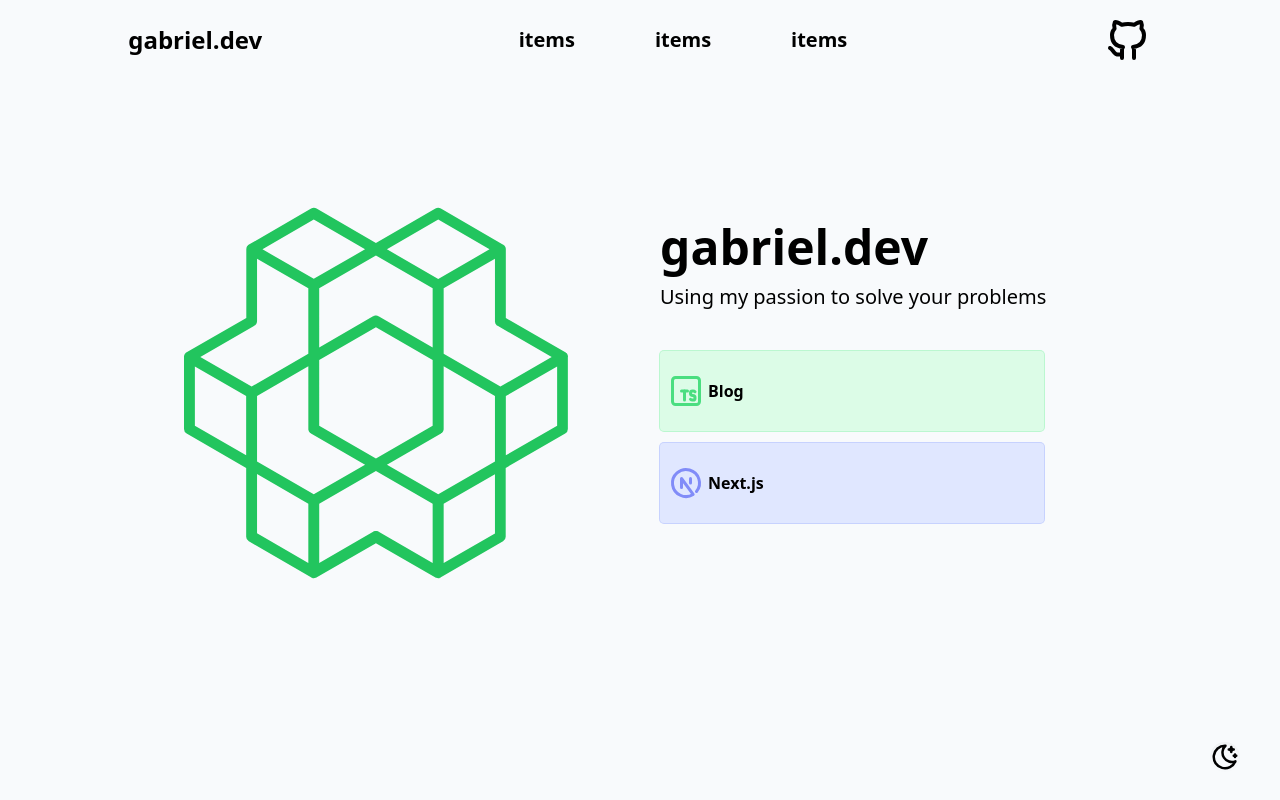
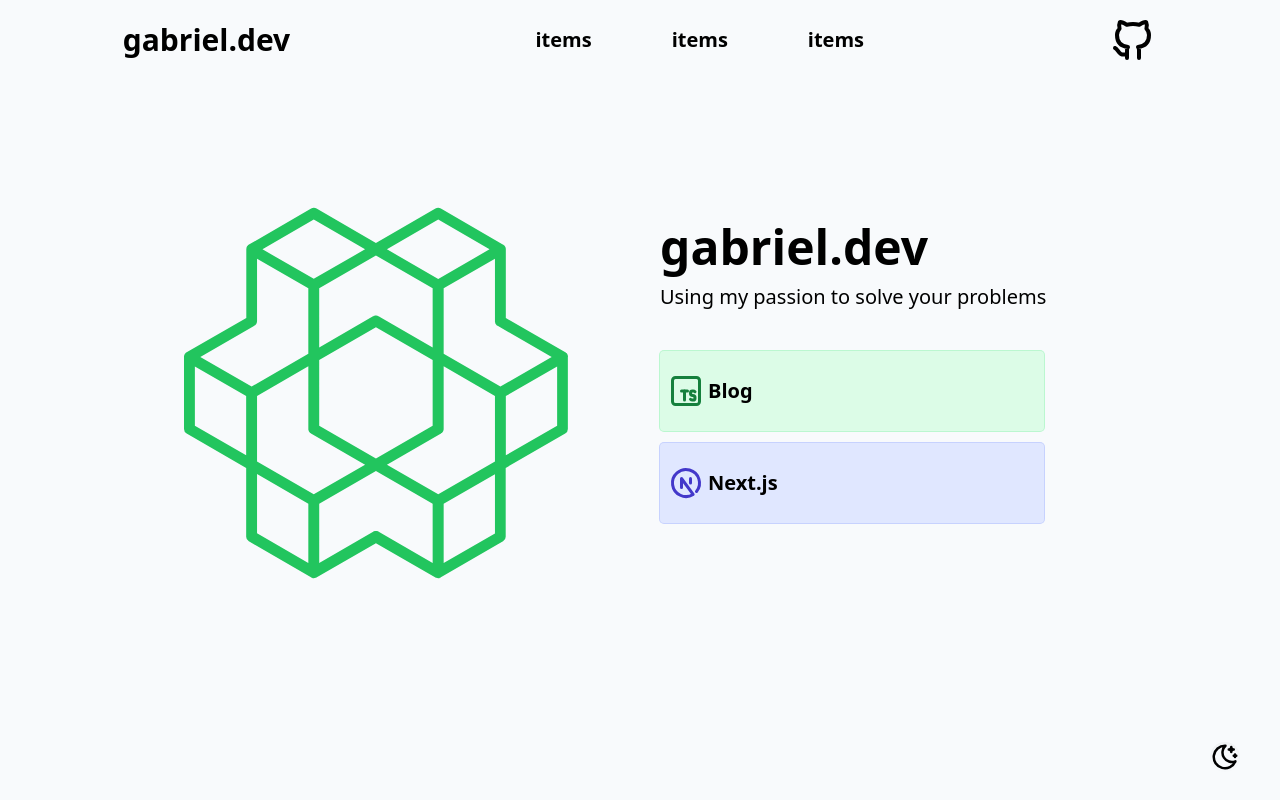
Before and after one commit to Gabrielll04/blog, a React (Vite) app: page / in a window 1280 px wide. Built offline with nearby package versions, Linux system fonts and the light colour scheme.

Commit message:
~ Adding darkmode

```diff
--- a/src/App.tsx
+++ b/src/App.tsx
@@ -1,35 +1,63 @@
+import { useEffect, useState } from 'react'
 import { SiOpenaigym } from 'react-icons/si'
 import { TbBrandTypescript } from 'react-icons/tb'
 import { TbBrandNextjs } from 'react-icons/tb'
-import { TbMoonStars, TbMoonFilled } from 'react-icons/tb'
+import { TbMoonStars } from 'react-icons/tb'
 
 import SideBar from './Components/SideBar'
+
 function App() {
+  const [darkMode, setDarkMode] = useState<boolean>(false)
+
+  function themeToggle(): void {
+    localStorage.setItem("dark-mode", "false")
+
+    if (!darkMode) {
+      localStorage.setItem("dark-mode", "true")
+    } else {
+      localStorage.setItem("dark-mode", "false")
+    }
+
+    let darkModeToggle: any = localStorage.getItem("dark-mode")
+    if (darkModeToggle != null) {
+      const parsedDarkModeToggle: boolean = JSON.parse(darkModeToggle)
+      setDarkMode(parsedDarkModeToggle)
+    }
+  }
+
+  // useEffect((): void => {
+  //   let darkModeToggle: any = localStorage.getItem("dark-mode")
+  //   if (darkModeToggle != null) {
+  //     const parsedDarkModeToggle: boolean = JSON.parse(darkModeToggle)
+  //     setDarkMode(parsedDarkModeToggle)
+  //   }
+  // })
+
   return (
-    <div className='flex flex-col w-screen min-h-screen max-h-none'>
+    <div className={`flex flex-col w-screen h-screen max-h-none transition ease-in-out delay-400 ${darkMode ? "dark" : ""}`}>
       <SideBar />
-      <div className='flex my-auto sm:flex-col justify-center items-center px-8 sm:px-0'>
+      <div className='flex my-10 sm:my-auto sm:flex-col justify-center items-center px-8 sm:px-0'>
         <div className='flex sm:flex-row flex-col items-center w-[66rem] sm:space-x-5'>
-          <div className='flex justify-center items-center sm:w-[33rem] sm:h-[33rem] hover:ring-zinc-300'><SiOpenaigym className='w-32 h-32 sm:w-96 sm:h-96 sm:mb-9 text-green-500' /></div>
+          <div className='flex justify-center items-center sm:w-[33rem] sm:h-[33rem] hover:ring-zinc-300'><SiOpenaigym className='w-52 h-52 sm:w-96 sm:h-96 sm:mb-9 text-green-500' /></div>
           <div className='flex flex-col mb-10 space-y-10'>
             <div className='flex flex-col sm:items-start items-center sm:space-y-3'>
               <span className='sm:font-bold sm:text-5xl invisible sm:visible'>gabriel.dev</span>
               <span className='text-xl text-center sm:text-start'>Using my passion to solve your problems</span>
             </div>
             <div className='flex flex-col h-52 space-y-3 items-center sm:items-start'>
-              <div className='land-button ring-green-200 bg-green-100 cursor-pointer'>
-                <TbBrandTypescript className='text-green-400 text-4xl' />
-                <span className=''>Blog</span>
+              <div className='land-button ring-green-200 dark:ring-green-900 bg-green-100 cursor-pointer dark:bg-green-400'>
+                <TbBrandTypescript className='text-green-700 text-4xl' />
+                <span className='font-semibold text-xl'>Blog</span>
               </div>
-              <div className='land-button ring-indigo-200 bg-indigo-100 cursor-pointer'>
-                <TbBrandNextjs className='text-indigo-400 text-4xl' />
-                <span className=''>Next.js</span>
+              <div className='land-button ring-indigo-200 dark:ring-indigo-900 bg-indigo-100 cursor-pointer dark:bg-indigo-400'>
+                <TbBrandNextjs className='text-indigo-700 text-4xl' />
+                <span className='font-semibold text-xl'>Next.js</span>
               </div>
             </div>
           </div>
         </div>
       </div>
-      <button className='self-end text-3xl mr-3 mb-3 sm:mr-10 sm:mb-7 rounded-full shadow-inner font-bold'><TbMoonStars /></button>
+      <button className='self-end text-3xl mr-3 mb-3 sm:mr-10 sm:mb-7 rounded-full shadow-inner' onClick={() => themeToggle()}>{darkMode }<TbMoonStars /></button>
     </div>
   );
 }
--- a/src/Components/SideBar.tsx
+++ b/src/Components/SideBar.tsx
@@ -4,7 +4,7 @@ import { Menu, Transition } from '@headlessui/react'
 function MyDropdown() {
   return (
     <Menu>
-      <Menu.Button><TbMenu2 className='flex text-2xl items-end'/></Menu.Button>
+      <Menu.Button><TbMenu2 className='flex text-3xl items-end'/></Menu.Button>
 
       {/* Use the `Transition` component. */}
       <Transition
@@ -15,7 +15,8 @@ function MyDropdown() {
         leaveFrom="transform scale-100 opacity-100"
         leaveTo="transform scale-95 opacity-0"
       >
-        <Menu.Items className="flex flex-col w-24 origin-right absolute right-0 bg-slate-200 px-2 rounded ring-1 ring-slate-300">
+        <Menu.Items className="flex flex-col w-32 origin-right absolute right-0 bg-zinc-100 ring-1 ring-zinc-200 p-1 rounded">
+          <Menu.Item><span className='dropItem'>item</span></Menu.Item>
           <Menu.Item><span className='dropItem'>item</span></Menu.Item>
           <Menu.Item><span className='dropItem'>item</span></Menu.Item>
         </Menu.Items>
@@ -26,8 +27,8 @@ function MyDropdown() {
 
 export default function SideBar() {
   return (
-    <div className='flex items-center justify-around w-screen h-12 sm:h-20 z-10 sm:text-xl sm:px-0 px-3 '>
-      <span className='text-lg font-semibold sm:font-bold sm:text-2xl'>gabriel.dev</span>
+    <div className='flex items-center justify-around w-full h-12 sm:h-20 z-10 sm:text-xl sm:px-0 px-3'>
+      <span className='text-lg font-bold sm:font-bold sm:text-3xl'>gabriel.dev</span>
       <div className='flex sm:space-x-20'>
         <button className='navButton'>items</button>
         <button className='navButton'>items</button>
@@ -35,7 +36,7 @@ export default function SideBar() {
       </div>
       <button><TbBrandGithub className='text-5xl sm:hover:scale-110 transition invisible sm:visible'/></button>
       {/* <button className='' ><TbMenu2 className='text-2xl'/></button> */}
-      {<div className='sm:hidden'>{MyDropdown()}</div>}
+      {<div className='sm:hidden'>{ MyDropdown() }</div>}
     </div>
   )
 }
--- a/src/style/globals.css
+++ b/src/style/globals.css
@@ -7,13 +7,17 @@
         @apply w-screen h-screen bg-slate-50
     }
     .navButton {
-        @apply font-bold transition-all ease-in-out duration-300 rounded decoration-2 underline-offset-4 hover:underline focus:bg-neutral-800 focus:text-white invisible sm:visible
+        @apply font-bold transition-all ease-in-out duration-300 rounded decoration-2 underline-offset-4 hover:underline active:bg-neutral-800 active:text-white invisible sm:visible
     }
     .land-button {
-        @apply sm:w-96 h-20 w-[80%] font-semibold flex px-2 space-x-1 items-center hover:-translate-y-1 hover:shadow-lg transition rounded ring-1
+        @apply sm:w-96 h-20 w-[80%] font-semibold flex px-2 space-x-1 items-center hover:-translate-y-1 hover:shadow-lg transition rounded ring-1 dark:text-zinc-900
     }
 
     .dropItem {
-        @apply font-semibold
+        @apply font-semibold p-1 active:bg-zinc-200 rounded
+    }
+
+    .dark {
+        @apply bg-zinc-800 text-white
     }
 }
--- a/tailwind.config.cjs
+++ b/tailwind.config.cjs
@@ -1,6 +1,7 @@
 /** @type {import('tailwindcss').Config} */
 module.exports = {
   mode: 'jit',
+  darkMode: "class",
   content: ["./src/**/*.{js,jsx,ts,tsx}"],
   theme: {
     extend: {},
```
